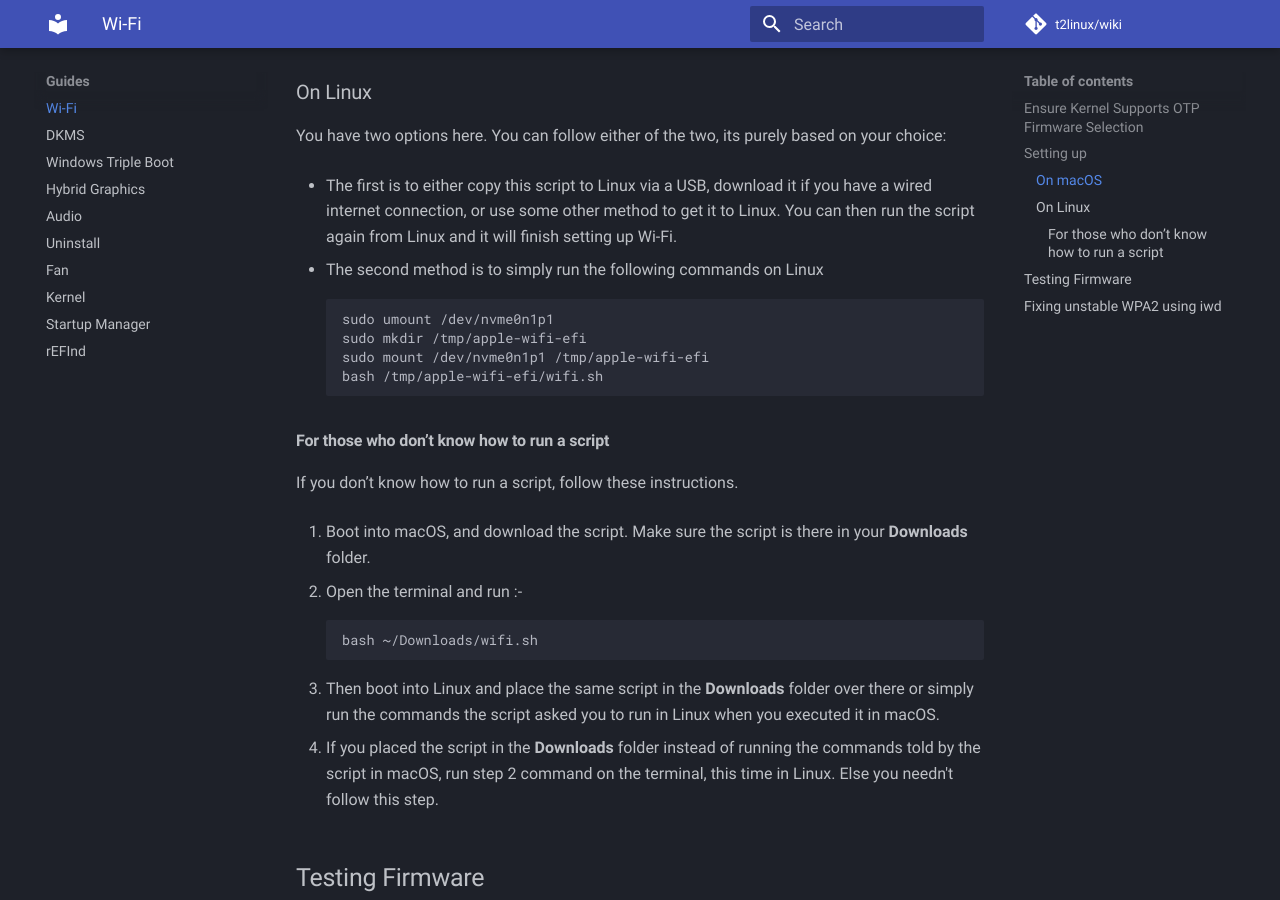
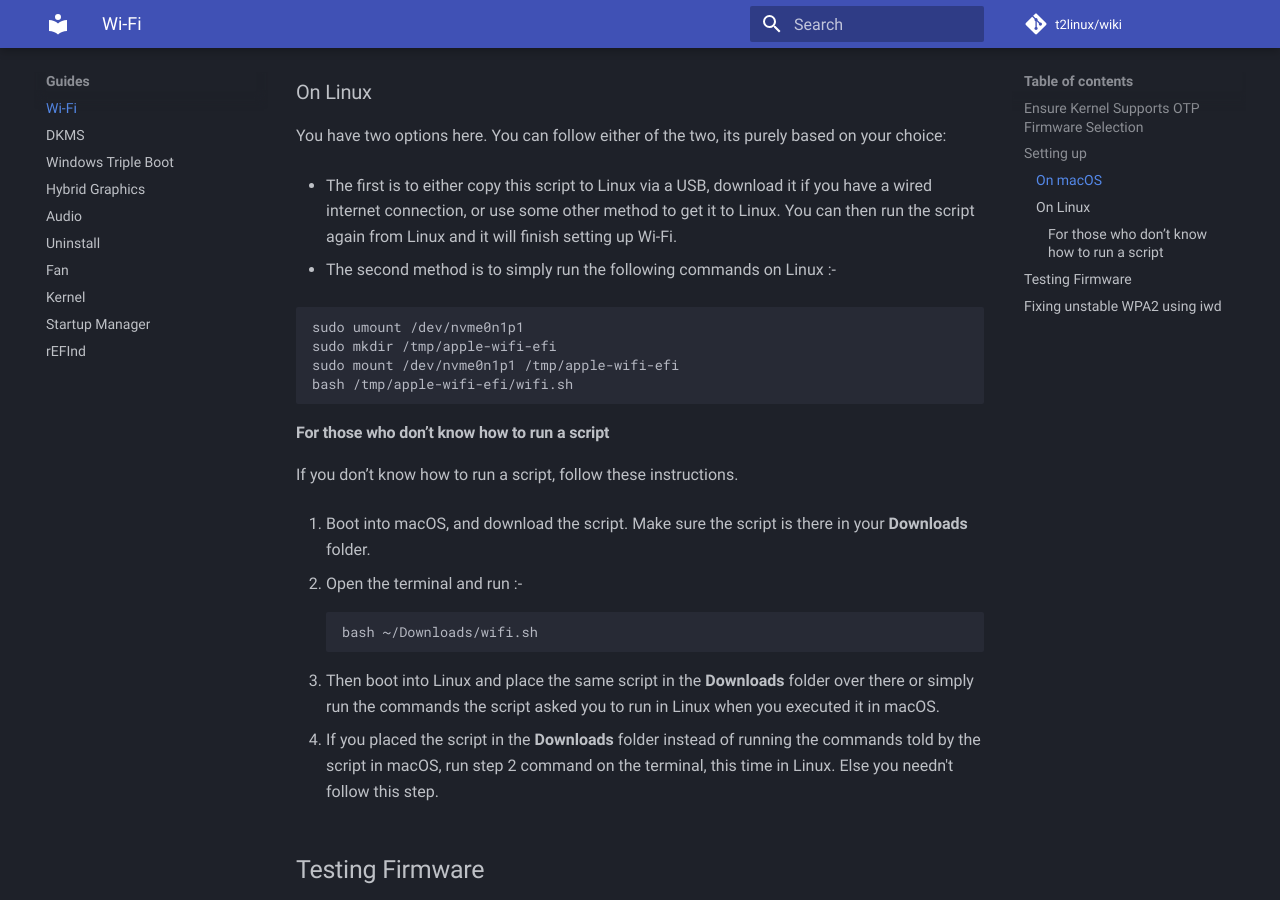
Before and after one commit to t2linux/wiki, an MkDocs documentation site: the page built from docs/guides/wifi.md, in a window 1280 px wide and 900 px high, scrolled down 1028 px. Built offline with MkDocs 1.6.1 and Material for MkDocs 9.7.7, drawn with Linux system fonts in a browser that asks for light colours; comment, search, counter and statistics services are not loaded.

````diff
--- a/docs/guides/wifi.md
+++ b/docs/guides/wifi.md
@@ -31,7 +31,8 @@ You have two options here. You can follow either of the two, its purely based on
 
 - The first is to either copy this script to Linux via a USB, download it if you have a wired internet connection, or use some other method to get it to Linux. You can then run the script again from Linux and it will finish setting up Wi-Fi.
 
-- The second method is to simply run the following commands on Linux
+- The second method is to simply run the following commands on Linux :-
+
   ```sh
   sudo umount /dev/nvme0n1p1
   sudo mkdir /tmp/apple-wifi-efi
````
